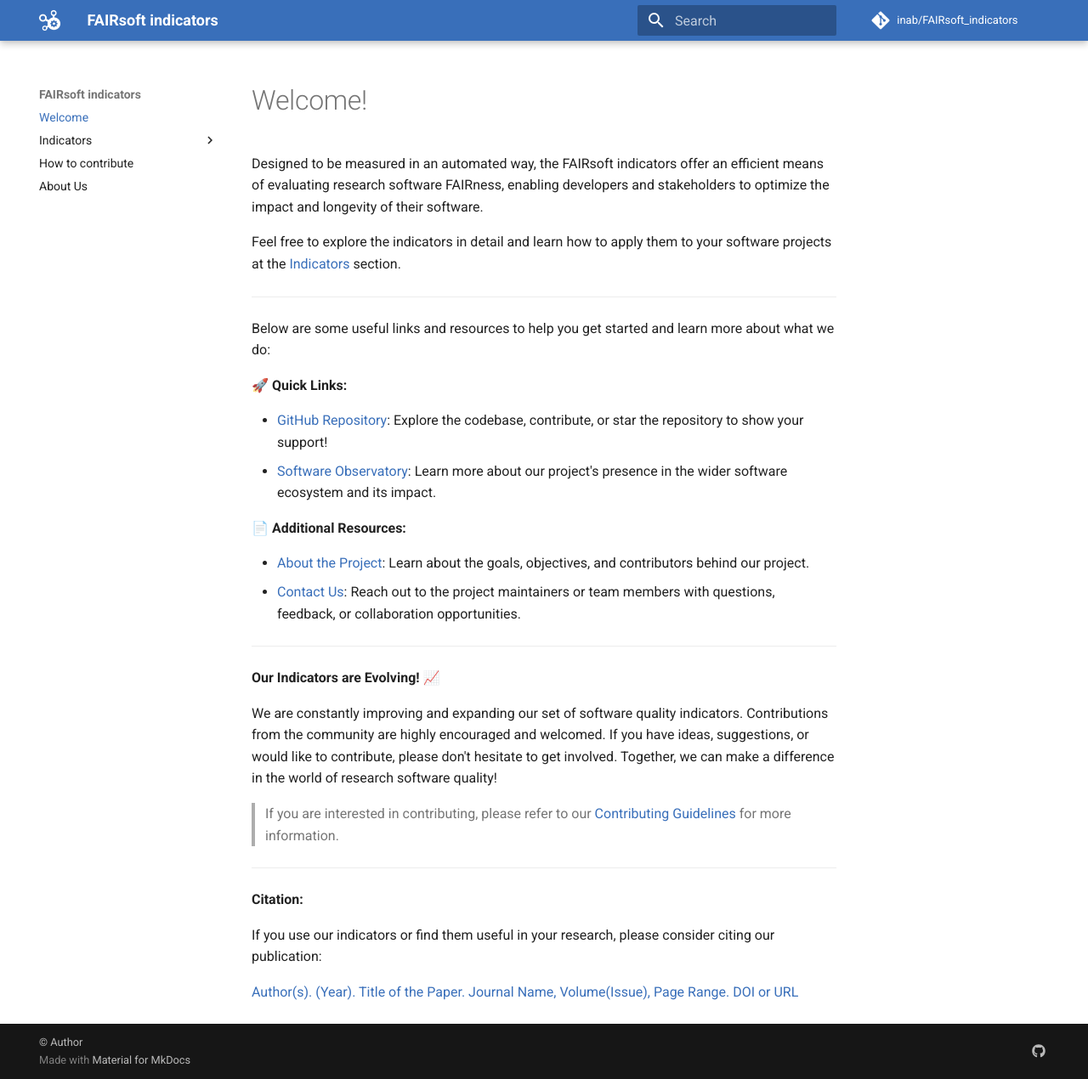
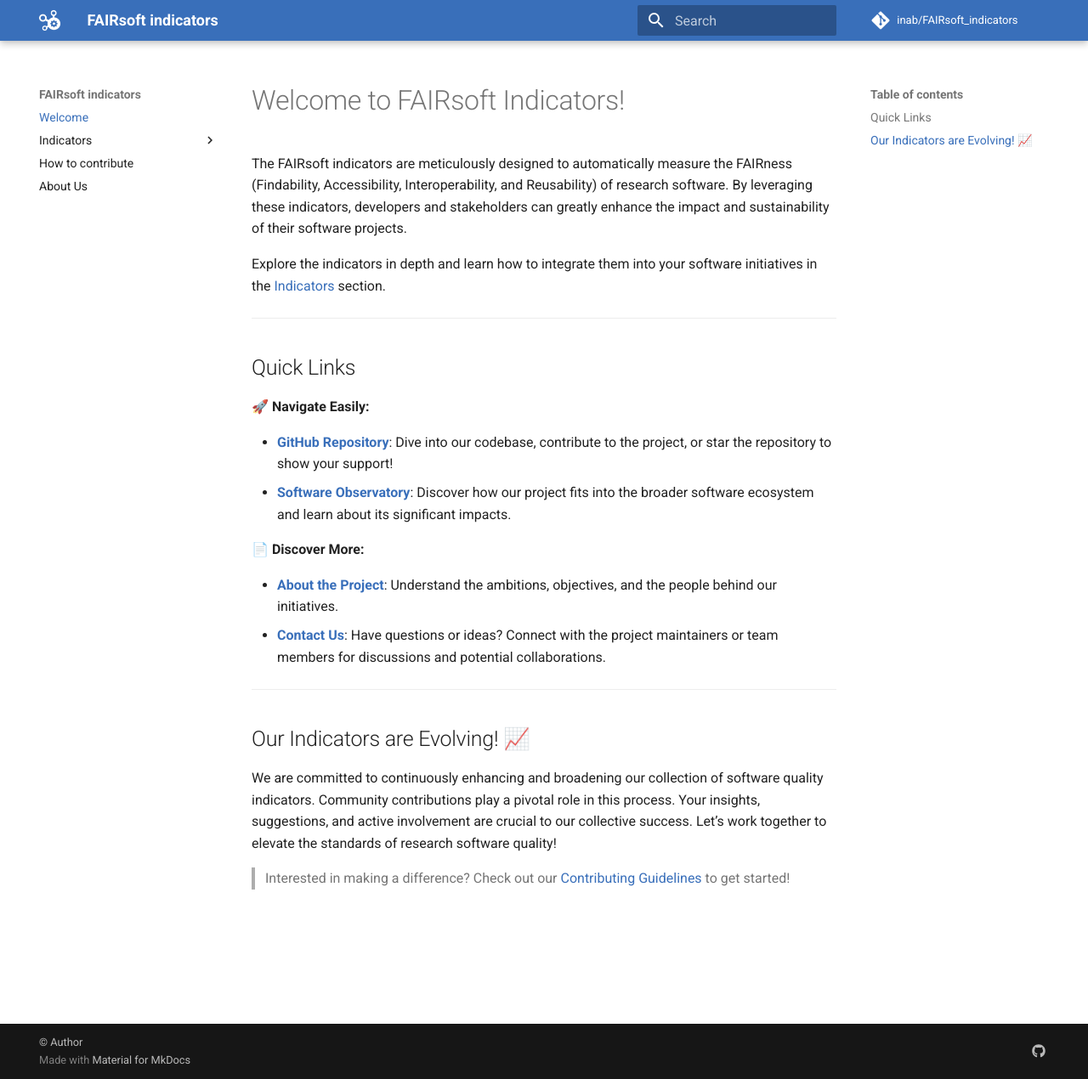
Before and after one commit to inab/FAIRsoft_indicators, an MkDocs documentation site: the page built from docs/index.md, in a window 1280 px wide and 1270 px high. Shown: the whole window at 85% size. Built offline with MkDocs 1.6.1 and Material for MkDocs 9.7.7, drawn with Linux system fonts in a browser that asks for light colours; comment, search, counter and statistics services are not loaded.

Commit message:
contributing, readme, improve home

```diff
--- a/docs/index.md
+++ b/docs/index.md
@@ -1,37 +1,27 @@
-# Welcome!
+# Welcome to FAIRsoft Indicators!
 
+The FAIRsoft indicators are meticulously designed to automatically measure the FAIRness (Findability, Accessibility, Interoperability, and Reusability) of research software. By leveraging these indicators, developers and stakeholders can greatly enhance the impact and sustainability of their software projects.
 
-Designed to be measured in an automated way, the FAIRsoft indicators  offer an efficient means of evaluating research software FAIRness, enabling developers and stakeholders to optimize the impact and longevity of their software.
-
-Feel free to explore the indicators in detail and learn how to apply them to your software projects at the [Indicators](./indicators/index.md) section.
+Explore the indicators in depth and learn how to integrate them into your software initiatives in the [Indicators](./indicators/index.md) section.
 
 ---
 
-Below are some useful links and resources to help you get started and learn more about what we do:
+## Quick Links
 
-🚀 **Quick Links:**
+🚀 **Navigate Easily:**
 
-- [GitHub Repository](https://github.com/yourusername/yourrepository): Explore the codebase, contribute, or star the repository to show your support!
-- [Software Observatory](https://yoursoftwareobservatorypage.com): Learn more about our project's presence in the wider software ecosystem and its impact.
+- [**GitHub Repository**](https://github.com/yourusername/yourrepository): Dive into our codebase, contribute to the project, or star the repository to show your support!
+- [**Software Observatory**](https://yoursoftwareobservatorypage.com): Discover how our project fits into the broader software ecosystem and learn about its significant impacts.
 
-📄 **Additional Resources:**
+📄 **Discover More:**
 
-- [About the Project](about.md): Learn about the goals, objectives, and contributors behind our project.
-- [Contact Us](contact.md): Reach out to the project maintainers or team members with questions, feedback, or collaboration opportunities.
+- [**About the Project**](about.md): Understand the ambitions, objectives, and the people behind our initiatives.
+- [**Contact Us**](contact.md): Have questions or ideas? Connect with the project maintainers or team members for discussions and potential collaborations.
 
 ---
 
+## Our Indicators are Evolving! 📈
 
-**Our Indicators are Evolving!**  📈
+We are committed to continuously enhancing and broadening our collection of software quality indicators. Community contributions play a pivotal role in this process. Your insights, suggestions, and active involvement are crucial to our collective success. Let’s work together to elevate the standards of research software quality!
 
-We are constantly improving and expanding our set of software quality indicators. Contributions from the community are highly encouraged and welcomed. If you have ideas, suggestions, or would like to contribute, please don't hesitate to get involved. Together, we can make a difference in the world of research software quality!
-
-> If you are interested in contributing, please refer to our [Contributing Guidelines](./CONTRIBUTING.md) for more information.
-
----
-
-**Citation:**
-
-If you use our indicators or find them useful in your research, please consider citing our publication:
-
-[Author(s). (Year). Title of the Paper. Journal Name, Volume(Issue), Page Range. DOI or URL](https://linktoyourpaper.com)
+> Interested in making a difference? Check out our [Contributing Guidelines](./CONTRIBUTING.md) to get started!
```
Also changed, not shown: CONTRIBUTING.md (+40 -18 lines), README.md (+32 -4 lines).
